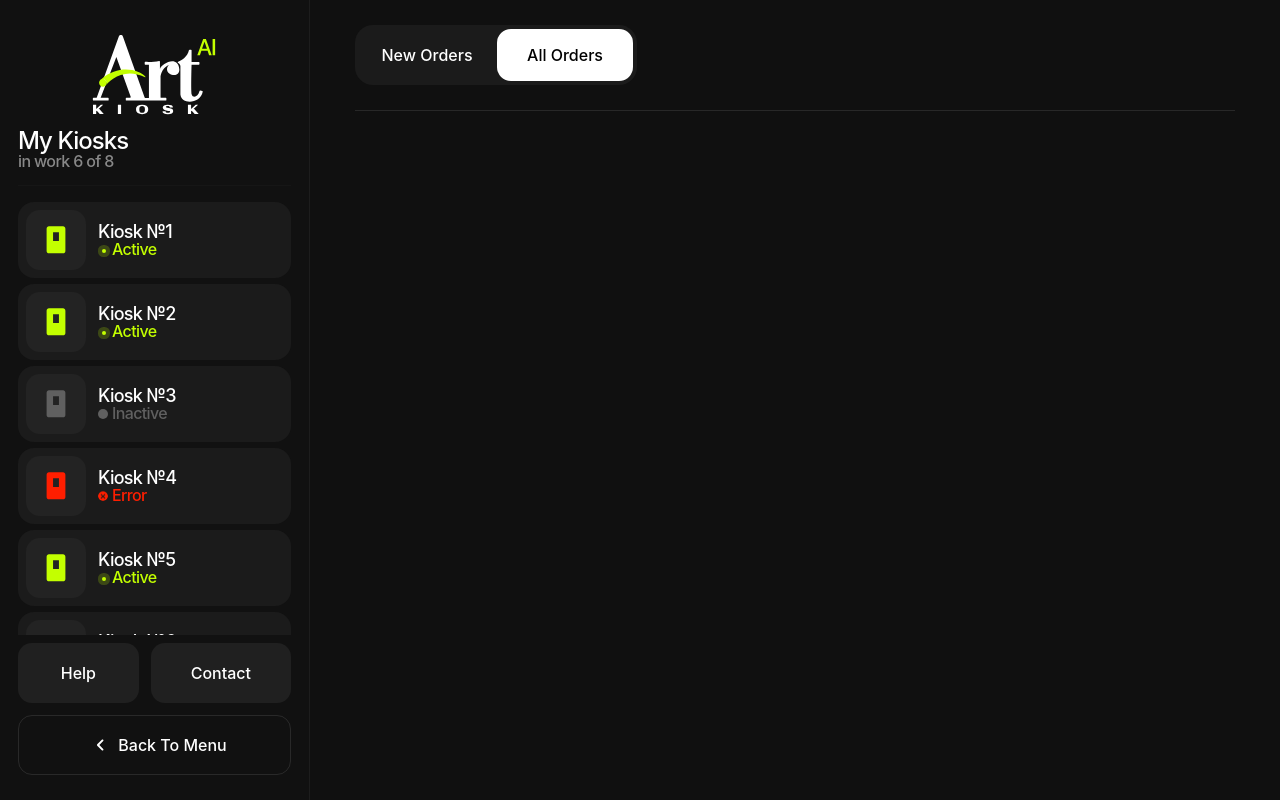
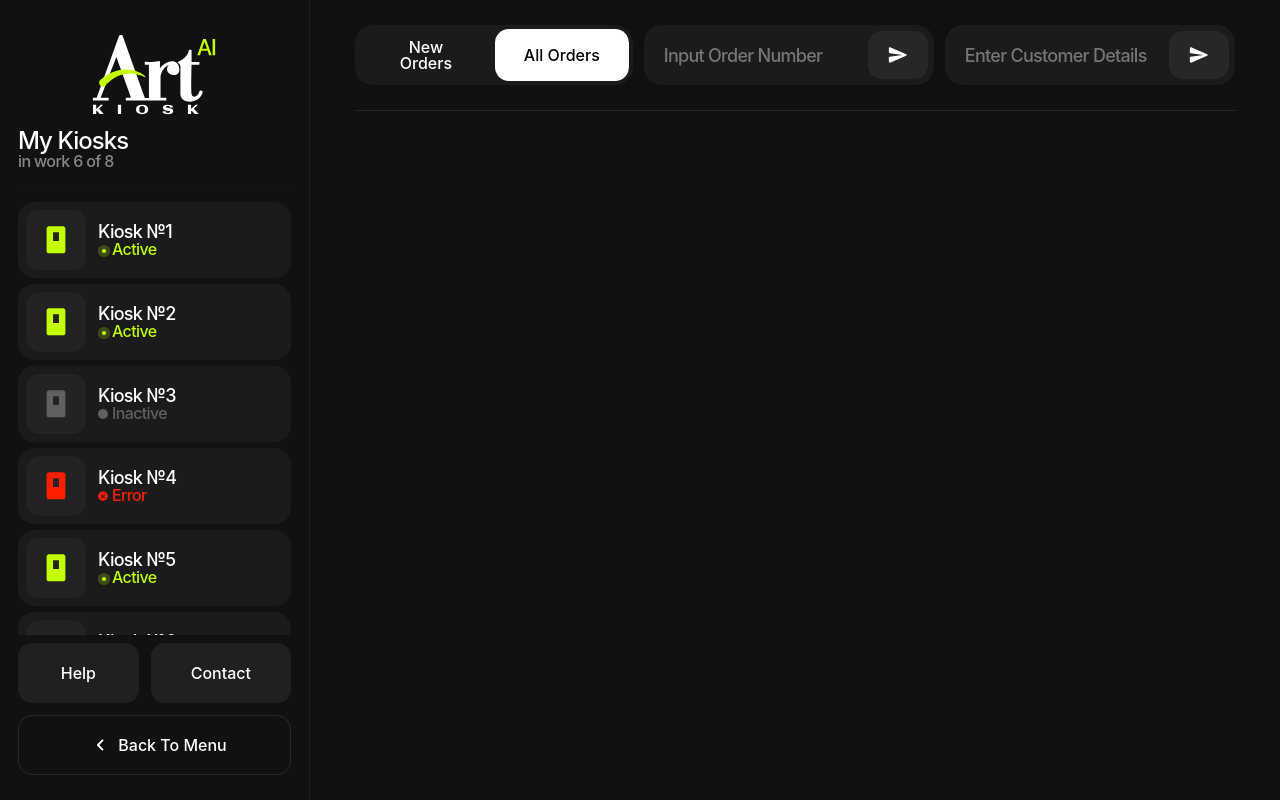
Before and after one commit to Anton-Osip/admin-kiosk, a Next.js app: page / in a window 1280 px wide. Built offline with nearby package versions, Linux system fonts and the light colour scheme.

Commit message:
feat: create input components

```diff
--- /dev/null
+++ b/src/shared/assets/send-icon.tsx
@@ -0,0 +1,28 @@
+import { forwardRef, type Ref, type SVGProps } from 'react';
+
+const SendIcon = (props: SVGProps<SVGSVGElement>, ref: Ref<SVGSVGElement>) => (
+  <svg
+    width="22"
+    height="22"
+    viewBox="0 0 22 22"
+    fill="none"
+    xmlns="http://www.w3.org/2000/svg"
+    ref={ref}
+    {...props}
+  >
+    <g clipPath="url(#clip0_578_2466)">
+      <path
+        d="M3.11665 18.7005L19.1125 11.8438C19.855 11.523 19.855 10.478 19.1125 10.1571L3.11665 3.30046C2.51165 3.03463 1.84248 3.4838 1.84248 4.13463L1.83331 8.36046C1.83331 8.8188 2.17248 9.21296 2.63081 9.26796L15.5833 11.0005L2.63081 12.7238C2.17248 12.788 1.83331 13.1821 1.83331 13.6405L1.84248 17.8663C1.84248 18.5171 2.51165 18.9663 3.11665 18.7005Z"
+        fill="white"
+      />
+    </g>
+    <defs>
+      <clipPath id="clip0_578_2466">
+        <rect width="22" height="22" fill="white" />
+      </clipPath>
+    </defs>
+  </svg>
+);
+const ForwardRef = forwardRef(SendIcon);
+
+export default ForwardRef;
--- a/src/shared/config/spacing.scss
+++ b/src/shared/config/spacing.scss
@@ -6,11 +6,14 @@
   --space-6: 6px;
   --space-8: 8px;
   --space-10: 10px;
+  --space-11: 11px;
   --space-12: 12px;
+  --space-13: 13px;
   --space-14: 14px;
   --space-15: 15px;
   --space-16: 16px;
   --space-18: 18px;
+  --space-19: 19px;
   --space-20: 20px;
   --space-21: 21px;
   --space-24: 24px;
--- a/src/shared/lib/local-store.ts
+++ b/src/shared/lib/local-store.ts
@@ -4,14 +4,25 @@ export type OrdersTab = 'all' | 'new';
 
 export interface LocalStore {
   activeOrdersTab: OrdersTab;
-
   changeOrdersTab: (values: OrdersTab) => void;
+  orderNumber: number | undefined;
+  changeOrderNumber: (value: number | undefined) => void;
+  customerDetails: string | undefined;
+  changeCustomerDetails: (value: string | undefined) => void;
 }
 
 export const useLocalStore = create<LocalStore>(set => ({
   activeOrdersTab: 'all',
+  orderNumber: undefined,
+  customerDetails: undefined,
 
   changeOrdersTab: values => {
     set({ activeOrdersTab: values });
   },
+  changeOrderNumber: (value: number | undefined) => {
+    set({ orderNumber: value });
+  },
+  changeCustomerDetails: (value: string | undefined) => {
+    set({ customerDetails: value });
+  },
 }));
--- a/src/shared/ui/index.ts
+++ b/src/shared/ui/index.ts
@@ -1,3 +1,4 @@
 export { Button } from './button/button';
 export { IconContainer } from './icon-container/icon-container';
+export { Input } from './input/input';
 export { Tabs } from './tabs/tabs';
--- /dev/null
+++ b/src/shared/ui/input/input.module.scss
@@ -0,0 +1,46 @@
+.container {
+  width: 100%;
+  height: 60px;
+  display: flex;
+  flex-direction: row;
+  justify-content: space-between;
+  align-items: center;
+  gap: var(--space-5);
+  padding: var(--space-6) var(--space-6) var(--space-6) var(--space-20);
+  border-radius: 18px;
+  background: rgba(27, 27, 27, 1);
+
+  & .inputButton {
+    height: 48px;
+    padding: var(--space-13) var(--space-19);
+    border-radius: 14px;
+    background: rgba(39, 39, 39, 1);  }
+}
+
+.input {
+  width: 100%;
+  padding: 0;
+  color: rgba(255, 255, 255, 1);
+  font-size: var(--text-lg);
+  font-weight: var(--font-medium);
+  line-height: var(--leading-normal);
+  letter-spacing: var(--tracking-tight);
+  background: transparent;
+  border: none;
+  outline: none;
+
+  &::placeholder {
+    color: rgba(255, 255, 255, 0.4);
+  }
+
+  /* Hide number input arrows */
+  &[type="number"] {
+    -moz-appearance: textfield;
+
+    &::-webkit-outer-spin-button,
+    &::-webkit-inner-spin-button {
+      -webkit-appearance: none;
+      margin: 0;
+    }
+  }
+}
--- /dev/null
+++ b/src/shared/ui/input/input.tsx
@@ -0,0 +1,70 @@
+'use client';
+
+import { clsx } from 'clsx';
+import { ChangeEvent, ComponentPropsWithoutRef, useState } from 'react';
+
+import { Button } from '@/shared';
+import SendIcon from '@/shared/assets/send-icon';
+
+import s from './input.module.scss';
+
+export type Props = {
+  label?: string;
+  onClear?: () => void;
+  placeholder?: string;
+  showImageButton?: boolean;
+  sendInput?: (value: string) => void;
+} & ComponentPropsWithoutRef<'input'>;
+
+export const Input = ({
+  placeholder,
+  type,
+  value,
+  showImageButton,
+  sendInput,
+  className,
+  ...rest
+}: Props) => {
+  const [newValue, setValue] = useState(value || '');
+  const onclickHandler = () => {
+    if (sendInput) {
+      sendInput(newValue as string);
+    }
+  };
+
+  const onChangeHandler = (event: ChangeEvent<HTMLInputElement>) => {
+    setValue(event.currentTarget.value);
+  };
+
+  const onKeyDownHandler = (event: React.KeyboardEvent<HTMLInputElement>) => {
+    if (type === 'number') {
+
+      if (!/[0-9]/.test(event.key)) {
+        event.preventDefault();
+      }
+    }
+  };
+
+  return (
+    <div className={clsx(s.container, className ?? className)}>
+      <input
+        className={clsx(s.input, placeholder ?? [s.placeholder])}
+        placeholder={placeholder}
+        type={type}
+        value={newValue}
+        onChange={rest.onChange || onChangeHandler}
+        onKeyDown={rest.onKeyDown || onKeyDownHandler}
+        {...rest}
+      />
+      {showImageButton && (
+        <Button
+          className={s.inputButton}
+          onClick={onclickHandler}
+          variant={'secondary'}
+        >
+          <SendIcon />
+        </Button>
+      )}
+    </div>
+  );
+};
--- a/src/widgets/header/header.module.scss
+++ b/src/widgets/header/header.module.scss
@@ -1,8 +1,24 @@
-.header{
+.header {
   padding-bottom: var(--space-25);
   border-bottom: 1px solid rgba(255, 255, 255, 0.1);
+  display: flex;
+  align-items: center;
+  justify-content: space-between;
 }
-.tabs{
-  width: 282px;
 
+.controls {
+  display: flex;
+  align-items: center;
+  gap: var(--space-11);
+  max-width: 1044px;
+  width: 100%;
 }
+
+.tabs {
+  width: 100%;
+  max-width: 282px;
+}
+
+.input {
+  max-width: 370px;
+}
--- a/src/widgets/header/header.tsx
+++ b/src/widgets/header/header.tsx
@@ -1,6 +1,6 @@
 'use client';
 
-import { Tabs } from '@/shared';
+import { Input, Tabs } from '@/shared';
 import { OrdersTab, useLocalStore } from '@/shared/lib/local-store';
 
 import s from './header.module.scss';
@@ -17,20 +17,47 @@ const item = [
 ];
 
 export function Header() {
-  const { activeOrdersTab, changeOrdersTab } = useLocalStore();
-
+  const {
+    activeOrdersTab,
+    changeOrdersTab,
+    changeOrderNumber,
+    changeCustomerDetails,
+  } = useLocalStore();
   const changeOrdersTabHandler = (value: string) => {
     changeOrdersTab(value as OrdersTab);
   };
 
+  const changeOrdersNumberHandler = (value: string) => {
+    changeOrderNumber(Number(value));
+  };
+
+  const changeCustomerDetailsHandler = (value: string) => {
+    changeCustomerDetails(value);
+  };
+
   return (
     <header className={s.header}>
+      <div className={s.controls}>
         <Tabs
           className={s.tabs}
           items={item}
           defaultItem={activeOrdersTab}
           changeTabs={changeOrdersTabHandler}
         />
+        <Input
+          className={s.input}
+          type="number"
+          showImageButton={true}
+          placeholder={'Input Order Number'}
+          sendInput={changeOrdersNumberHandler}
+        />
+        <Input
+          className={s.input}
+          showImageButton={true}
+          placeholder={'Enter Customer Details'}
+          sendInput={changeCustomerDetailsHandler}
+        />
+      </div>
     </header>
   );
 }
```
Lines whose indentation alone changed are shown as unchanged.
